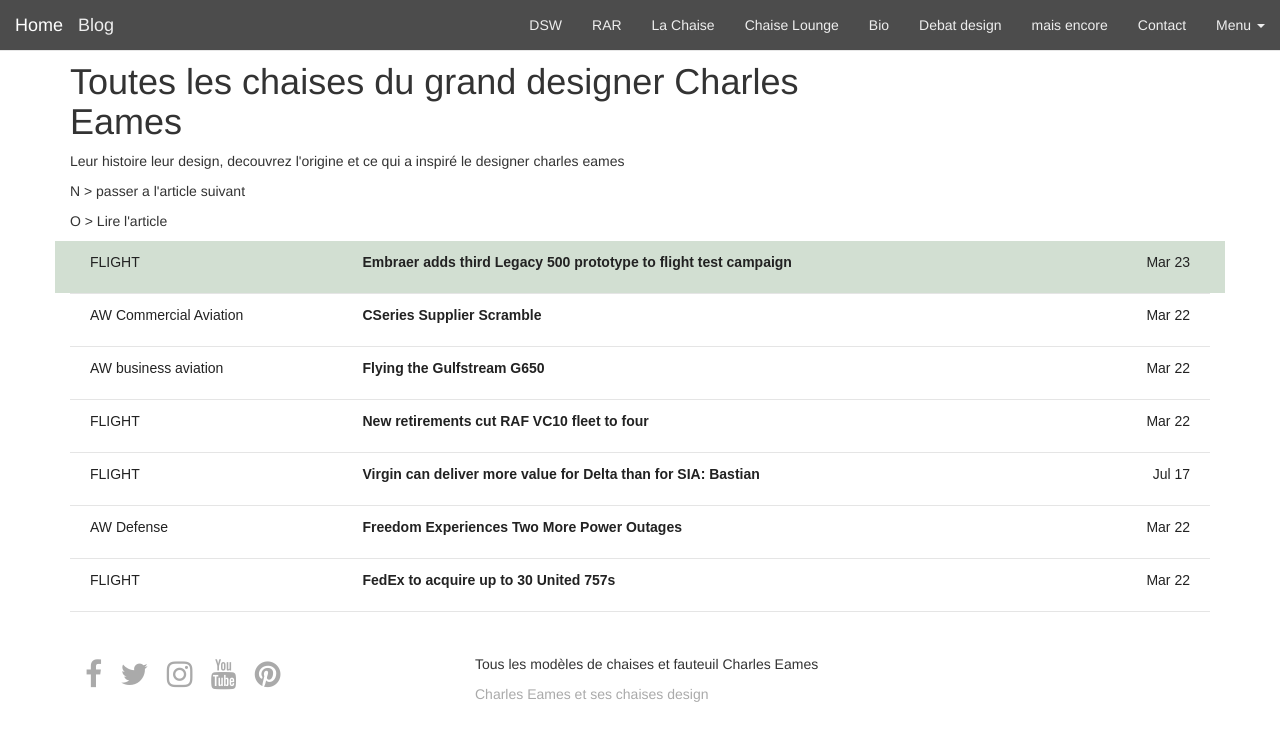
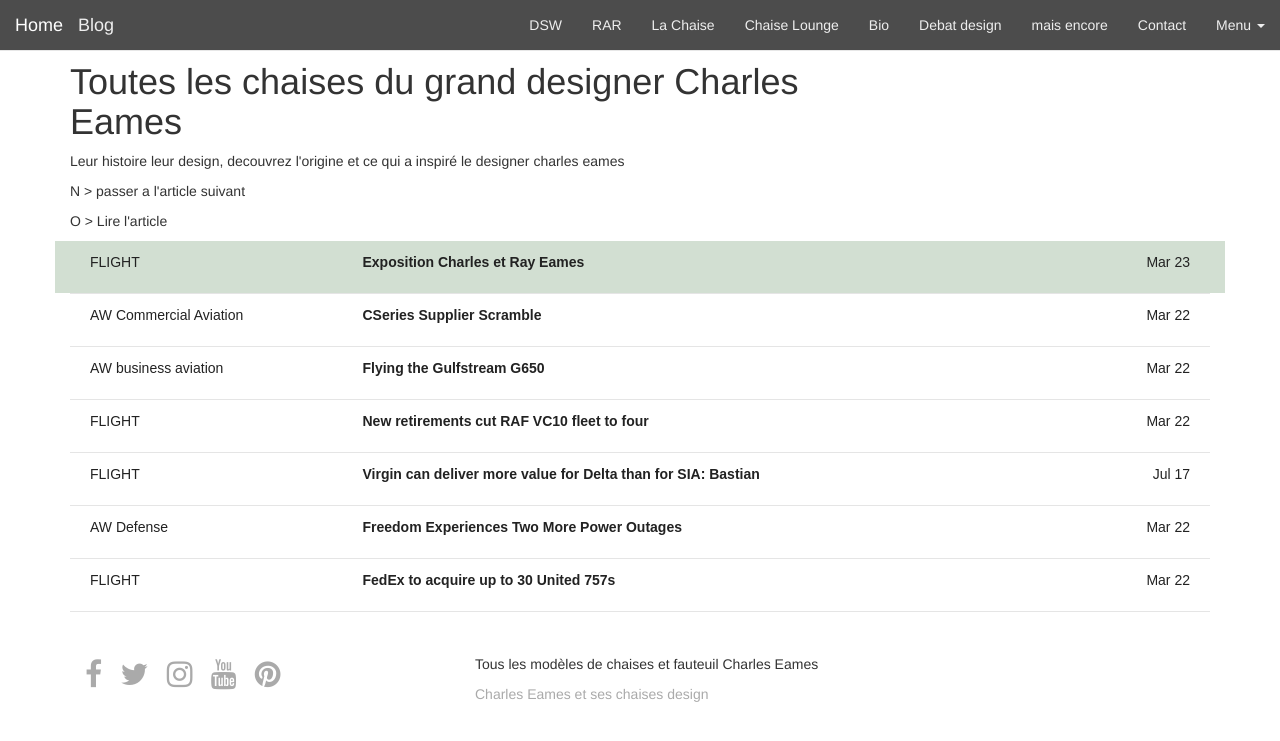
Before and after one commit to peterzimt/chaiseeames, a Jekyll site: the page built from index.html, in a window 1280 px wide. Shown: the top 741 px of the page. Built offline with Jekyll 4.4.1, drawn with Linux system fonts in a browser that asks for light colours; nearby versions of some CDN libraries; Markdown is read by kramdown in place of the engine named in the settings; part of the change alters nothing that is shown.

```diff
--- a/_config.yml
+++ b/_config.yml
@@ -1,4 +1,4 @@
-markdown: redcarpet
+kramdown: redcarpet
 
 # Github repo name for gh-pages hosting
 # If you use your own domain, remove this line (baseurl is empty)
--- a/index.html
+++ b/index.html
@@ -33,7 +33,7 @@ metadescription: Replique, reproduction, copie, original, decouvrez tout ce qu'i
             <p class="source">FLIGHT</p>
           </div>
           <div class="col-xs-6">
-            <p class="title">Embraer adds third Legacy 500 prototype to flight test campaign</p>
+            <p class="title">Exposition Charles et Ray Eames </p>
           </div>
           <div class="col-xs-3">
             <p class="pubdate">Mar 23</p>
@@ -42,7 +42,7 @@ metadescription: Replique, reproduction, copie, original, decouvrez tout ce qu'i
         <div class="description row">
           <div class="col-xs-3">&nbsp;</div>
           <div class="col-xs-6">
-            <h1>Exposition Charles & Ray Eames à Londres au Barbican Center jusqu'au 14 février 2016</h1>
+            <h1>The World of Charles & Ray Eames à Londres au Barbican Center jusqu'au 14 février 2016</h1>
             <p>Décrouvrez la génèse des premiéres chaises industrialisés en masse en plastique et fibre de verre rdv au http://www.barbican.org.uk/artgallery/event-detail.asp?ID=18398</p>
           </div>
           <div class="col-xs-3">&nbsp;</div>
```
